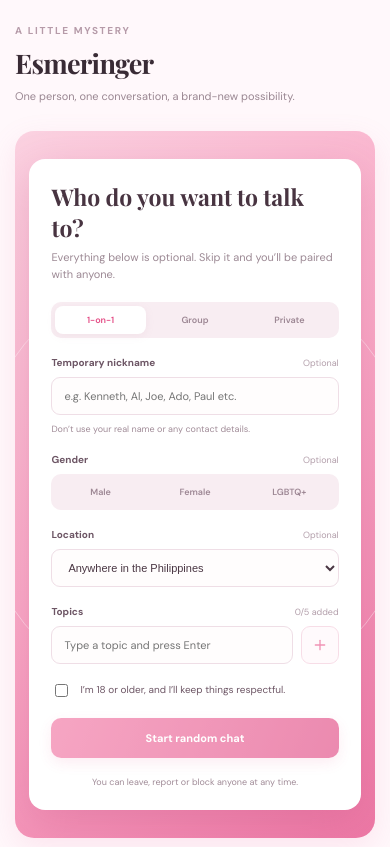
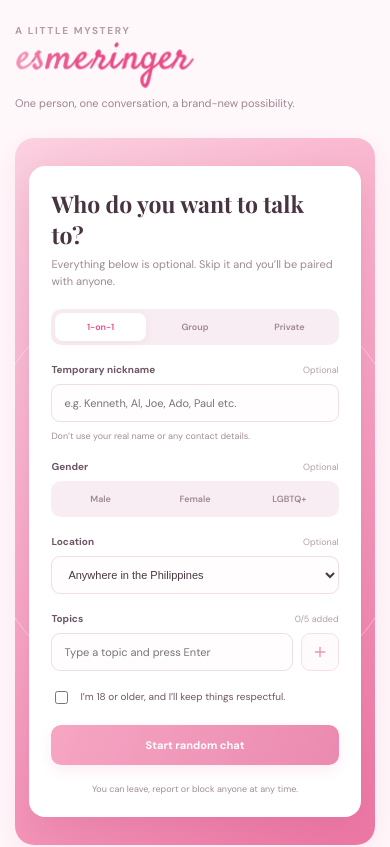
Before and after one commit to Vargas0fficial/esmeringer, a React (Vite) app: page / in a window 390 px wide. Shown: the top 847 px of the page. Built offline with nearby package versions, Linux system fonts and the light colour scheme; a web font is replaced by a local one.

Commit message:
Loop heading logo animation

```diff
--- a/src/components/SectionHeading.jsx
+++ b/src/components/SectionHeading.jsx
@@ -1,9 +1,21 @@
-export default function SectionHeading({ eyebrow, title, subtitle }) {
+import WritingLogo from './random/WritingLogo';
+
+/** Pass `logo` to show the handwriting logo instead of the text title. It loops continuously. */
+export default function SectionHeading({ eyebrow, title, subtitle, logo = false }) {
   return (
     <div className="section-heading">
       <div>
         <div className="eyebrow">{eyebrow}</div>
-        <h1>{title}</h1>
+        {logo ? (
+          <>
+            <h1 className="visually-hidden">{title}</h1>
+            <div className="heading-logo" aria-hidden="true">
+              <WritingLogo stagger={0.08} />
+            </div>
+          </>
+        ) : (
+          <h1>{title}</h1>
+        )}
         {subtitle && <p>{subtitle}</p>}
       </div>
     </div>
--- a/src/pages/RandomChatPage.jsx
+++ b/src/pages/RandomChatPage.jsx
@@ -100,6 +100,7 @@
   return (
     <>
       <SectionHeading
+        logo
         eyebrow="A LITTLE MYSTERY"
         title="Esmeringer"
         subtitle="One person, one conversation, a brand-new possibility."
--- a/src/styles/components.css
+++ b/src/styles/components.css
@@ -114,3 +114,20 @@
   padding: 34px 38px 28px;
   flex: 1;
 }
+/* Handwriting logo used as a page title */
+.heading-logo .writing-logo {
+  display: block;
+  width: 230px;
+  max-width: 100%;
+  height: auto;
+  margin: 4px 0 6px;
+}
+
+.visually-hidden {
+  position: absolute;
+  width: 1px;
+  height: 1px;
+  overflow: hidden;
+  clip: rect(0 0 0 0);
+  white-space: nowrap;
+}
--- a/src/styles/responsive.css
+++ b/src/styles/responsive.css
@@ -15,6 +15,9 @@
   }
   .section-heading p {
     font-size: 11px;
+  }
+  .heading-logo .writing-logo {
+    width: 180px;
   }
   .message-line {
     max-width: 94%;
```
